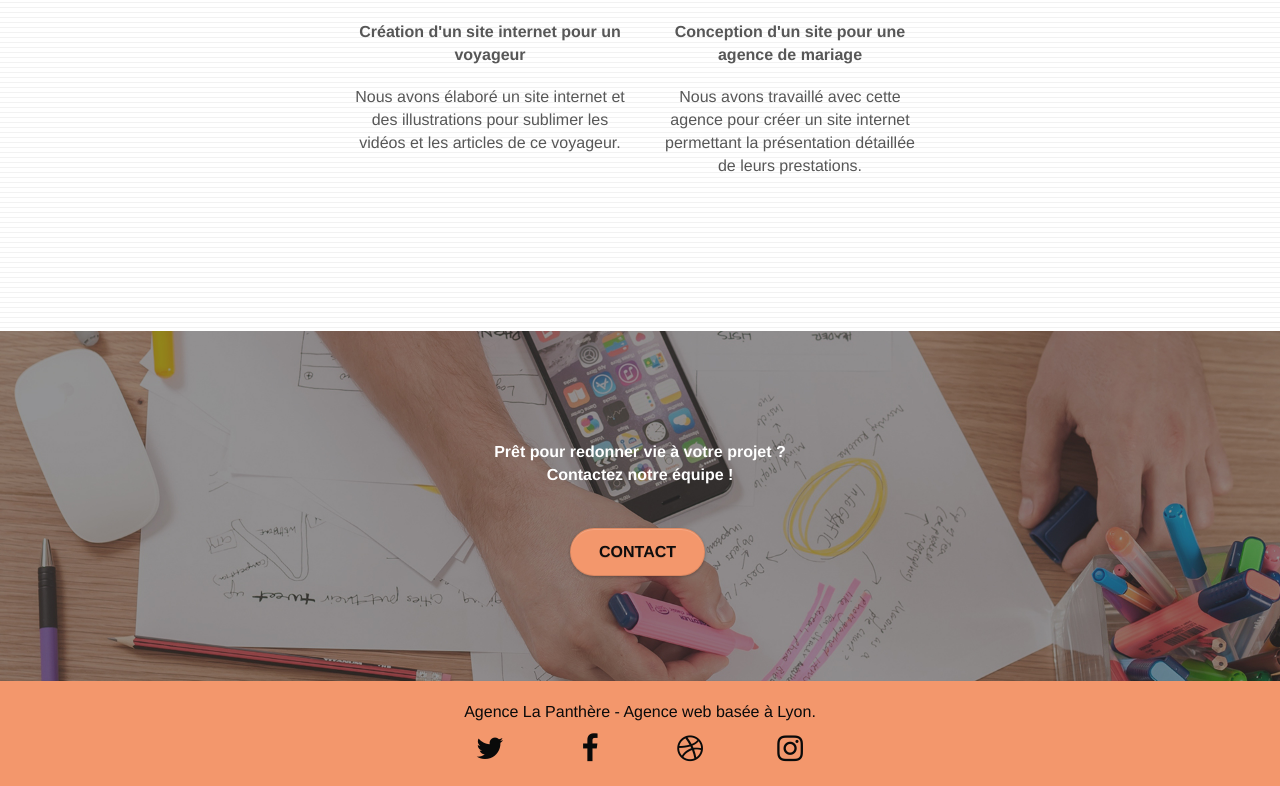
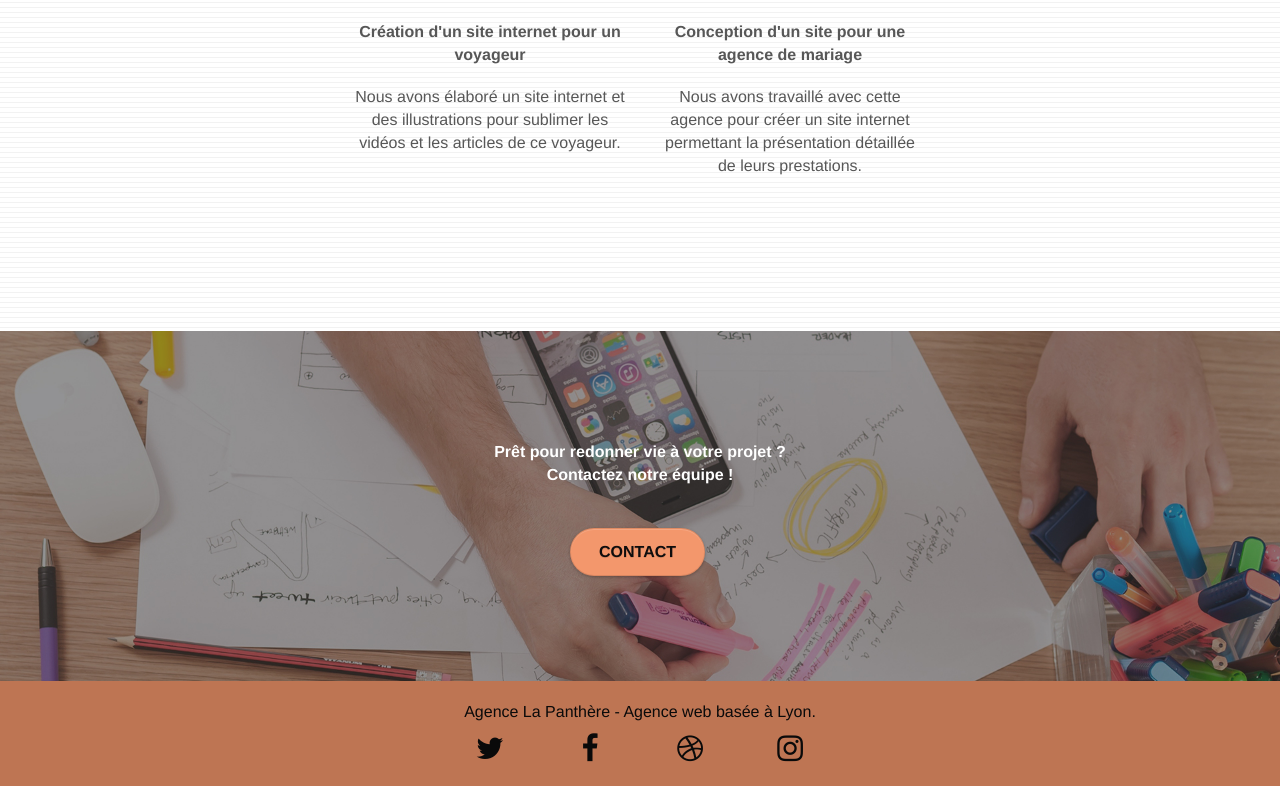
Before and after one commit to scarlette2/la-panthere-correction, a plain HTML site: page index.html in a window 1280 px wide. Shown: the part 2897-3683 px from the top of the page. Drawn offline with Linux system fonts and the light colour scheme.

Commit message:
Add files via upload

```diff
--- a/style.css
+++ b/style.css
@@ -792,7 +792,7 @@ h4 {
 }
 
 .bgc-atomic-tangerine {
-    background-color: #F3976C;
+    background-color: #be7553;
 }
 
 .tc-white {
```
